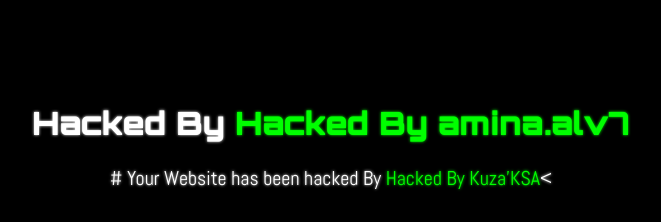
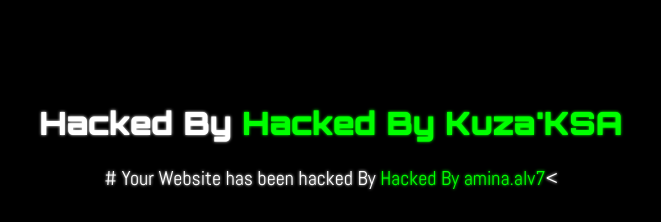
Before and after one commit to OzyxWeb/discord.gov, a plain HTML site: page index.html in a window 1280 px wide. Shown: the part 322-544 px from the top of the page, without its empty margins (309-970 px from the left). Drawn offline with Linux system fonts and the light colour scheme.

Commit message:
index.html

```diff
--- a/index.html
+++ b/index.html
@@ -176,8 +176,8 @@
 				</script>
 				<script language="JavaScript">
 					msg = new Array(); //strings written in screen
-					msg[0] = "<h1>Hacked By <font color='00ff00'>Hacked By amina.alv7</font></h1>";
-					msg[1] = "<p># Your Website has been hacked By <font color='00ff00'>Hacked By Kuza'KSA</font></p>";
+					msg[0] = "<h1>Hacked By <font color='00ff00'>Hacked By Kuza'KSA</font></h1>";
+					msg[1] = "<p># Your Website has been hacked By <font color='00ff00'>Hacked By amina.alv7</font></p>";
 					msg[2] = "<p><b><font color='00ff00'>We was here and</font> destroyed your security </b></p>";
 
 					text1 = ""; //the same as text2, only the last character is highlighted
```
